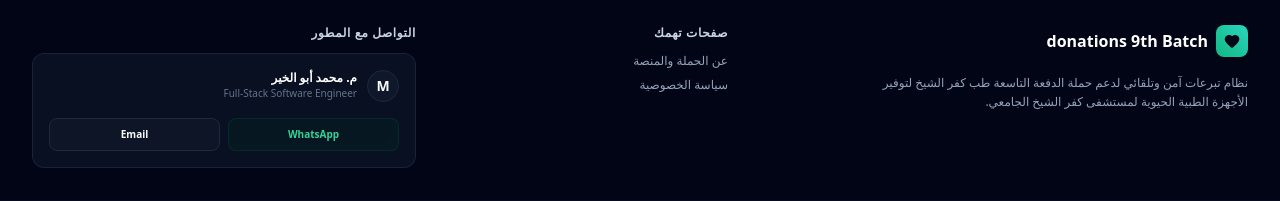
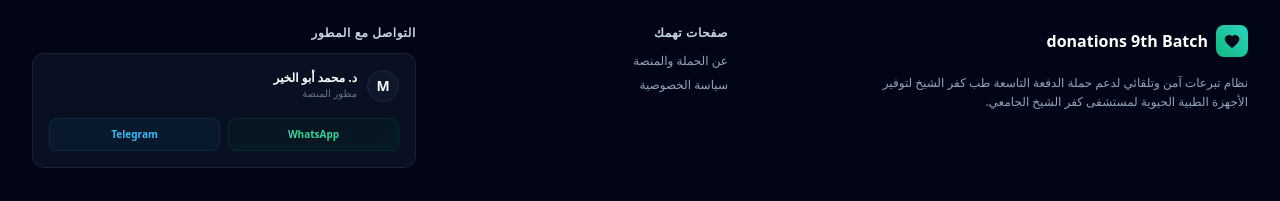
Before and after one commit to aboelkhiermohamed/donations, a Next.js app: page / in a window 1280 px wide. Shown: the part 2293-2494 px from the top of the page. Built offline with nearby package versions, Linux system fonts and the light colour scheme; no server answers; the database is empty.

Commit message:
Update developer card details (Dr. title and Telegram link)

```diff
--- a/src/app/page.tsx
+++ b/src/app/page.tsx
@@ -1634,9 +1634,11 @@ export default function PublicDonationPage() {
                 </div>
                 <div>
                   <p className="text-xs font-bold text-white">
-                    {language === 'ar' ? 'م. محمد أبو الخير' : 'Eng. Mohamed Abouelkhier'}
+                    {language === 'ar' ? 'د. محمد أبو الخير' : 'Dr. Mohamed Abouelkhier'}
                   </p>
-                  <p className="text-[10px] text-slate-500 font-medium">Full-Stack Software Engineer</p>
+                  <p className="text-[10px] text-slate-500 font-medium">
+                    {language === 'ar' ? 'مطور المنصة' : 'Platform Developer'}
+                  </p>
                 </div>
               </div>
               <div className="flex gap-2 pt-1">
@@ -1649,10 +1651,12 @@ export default function PublicDonationPage() {
                   <span>WhatsApp</span>
                 </a>
                 <a
-                  href="mailto:aboelkhiermohamed@gmail.com"
-                  className="flex-1 flex items-center justify-center gap-1.5 py-2 px-3 bg-slate-900/80 hover:bg-slate-800 border border-slate-800 text-[10px] font-bold text-slate-350 rounded-lg transition-all active:scale-95"
+                  href="https://t.me/M7MED1573"
+                  target="_blank"
+                  rel="noopener noreferrer"
+                  className="flex-1 flex items-center justify-center gap-1.5 py-2 px-3 bg-sky-950/30 hover:bg-sky-950/50 border border-sky-900/35 text-[10px] font-bold text-sky-400 rounded-lg transition-all active:scale-95"
                 >
-                  <span>Email</span>
+                  <span>Telegram</span>
                 </a>
               </div>
             </div>
```
